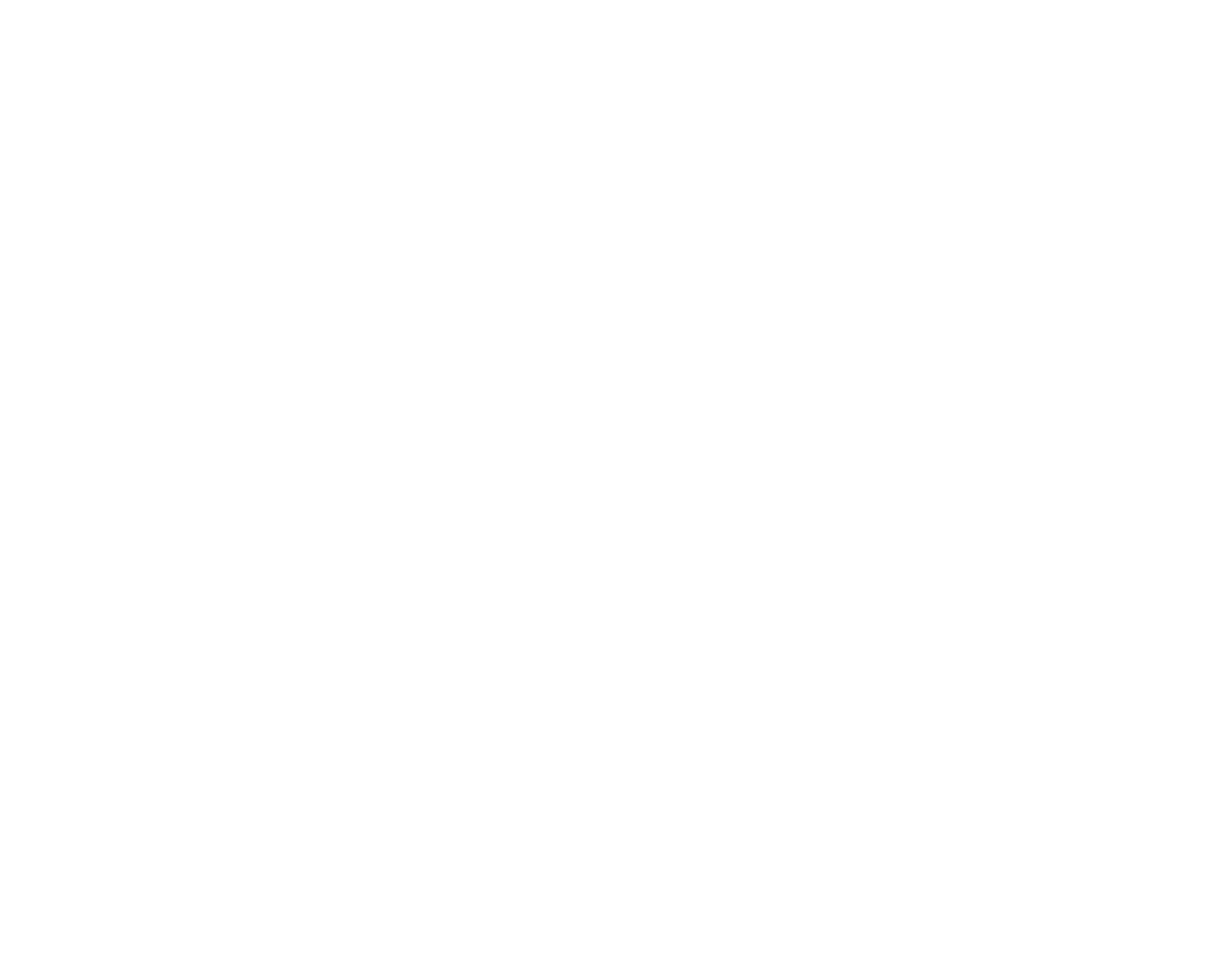
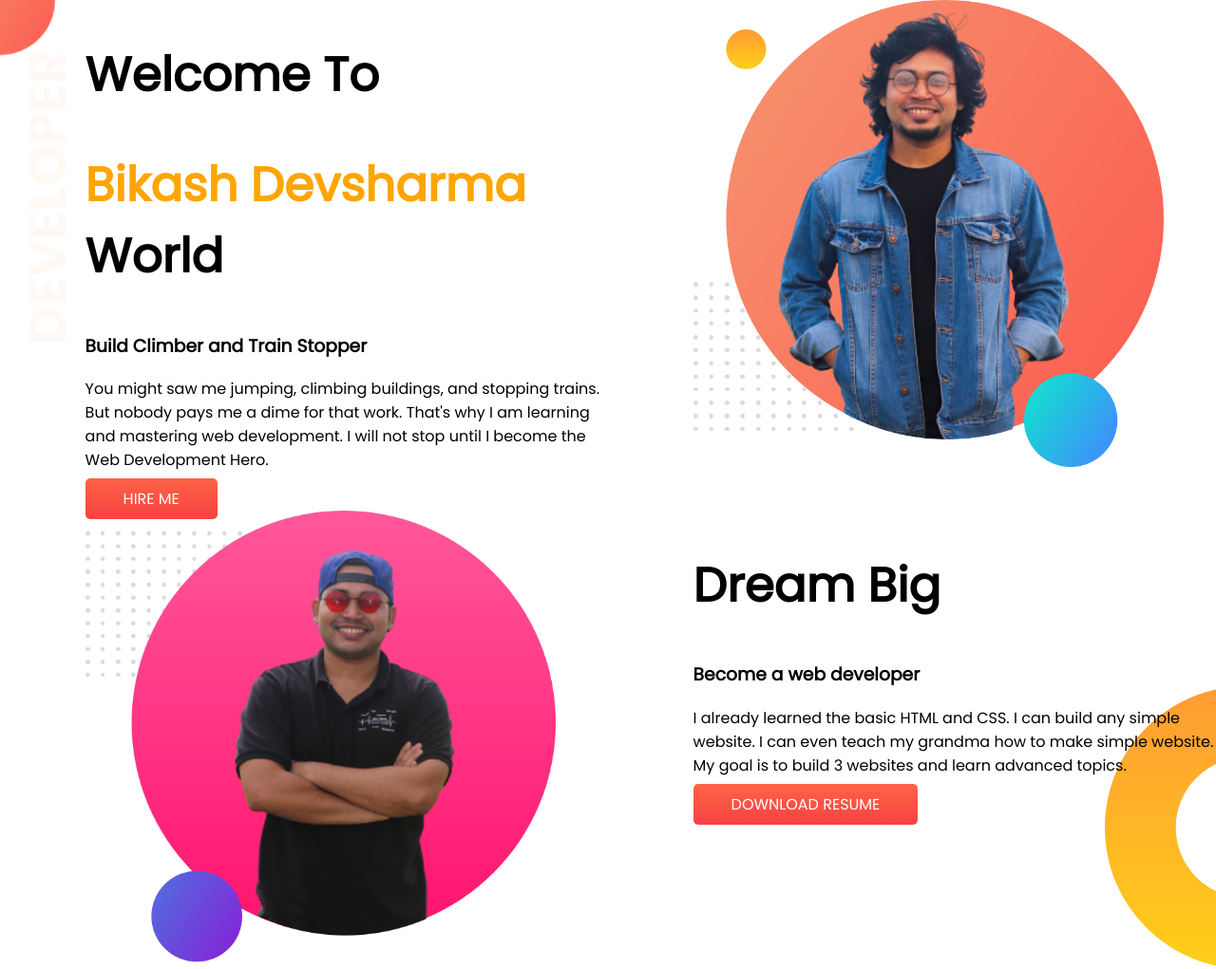
Before and after one commit to Bikash-Dev-Bk/my-portfolio, a plain HTML site: page index.html in a window 1280 px wide. Shown: the whole page at 95% size. Before the commit the page ends 800 px from the top, so only its background shows below. Drawn offline with Linux system fonts and the light colour scheme.

Commit message:
top and big dream added

```diff
--- a/index.html
+++ b/index.html
@@ -5,10 +5,39 @@
     <meta http-equiv="X-UA-Compatible" content="IE=edge">
     <meta name="viewport" content="width=device-width, initial-scale=1.0">
     <title>My Portfolio</title>
+    <link rel="preconnect" href="https://fonts.googleapis.com">
+    <link rel="preconnect" href="https://fonts.gstatic.com" crossorigin>
+    <link href="https://fonts.googleapis.com/css2?family=Poppins&display=swap" rel="stylesheet">
     <link rel="stylesheet" href="style.css">
 </head>
 <body>
+    <section class="top-banner">
+        <div class="half-width">
+            <h1>Welcome To</h1>
+            <h1><span class="orange-color">Bikash Devsharma</span> World</h1>
+            <h3>Build Climber and Train Stopper</h3>
+            <p>You might saw me jumping, climbing buildings, and stopping trains. But nobody pays me a dime for     that work. That's why I am learning and mastering web development. I will not stop until I become the Web Development Hero.</p>
+            <a class="link-button" href="https://www.linkedin.com/in/bikash-chandra-devsharma/" target="_blank">HIRE ME</a>
+        </div>
 
+        <div class="half-width">
+            <img src="images/bks.png" alt="Picture of Bikash">
+        </div>
+    </section>
+
+    <section class="dream-big">
+        <div class="half-width">
+            <img src="images/dev.png" alt="Picture of Bikash">
+        </div>
+
+        <div class="half-width">
+            <h1>Dream Big</h1>
+            <h3>Become a web developer</h3>
+            <p>I already learned the basic HTML and CSS. I can build any simple website. I can even teach my grandma how to make simple website. My goal is to build 3 websites and learn advanced topics.</p>
+            <a class="link-button" href="https://programminghero1.github.io/developer-portfolio/">DOWNLOAD RESUME</a>
+
+        </div>
+    </section>
 
 </body>
 </html>
--- a/style.css
+++ b/style.css
@@ -0,0 +1,44 @@
+body{
+    font-family: 'Poppins', sans-serif;
+    margin: 0;
+}
+
+.top-banner{
+    display: flex;
+    background-image: url(images/top-banner.png);
+    background-repeat: no-repeat;
+
+}
+
+h1{
+    font-size: 50px;
+}
+
+.orange-color{
+    color: orange;
+}
+
+.half-width{
+    width: 50%;
+    padding-left: 7%;
+}
+
+.half-width img{
+    width: 90%;
+}
+
+.link-button{
+    text-decoration: none;
+    color: white;
+    background-image: linear-gradient(tomato, #f54242);
+    padding: 10px 40px;
+    border-radius: 5px;
+
+}
+.dream-big{
+    display: flex;
+    background-image: url(images/dream-bg.png);
+    background-position: right bottom;
+    background-repeat: no-repeat;
+
+}
```
Also changed, not shown: images/bks.png (added), images/dev.png (added).
